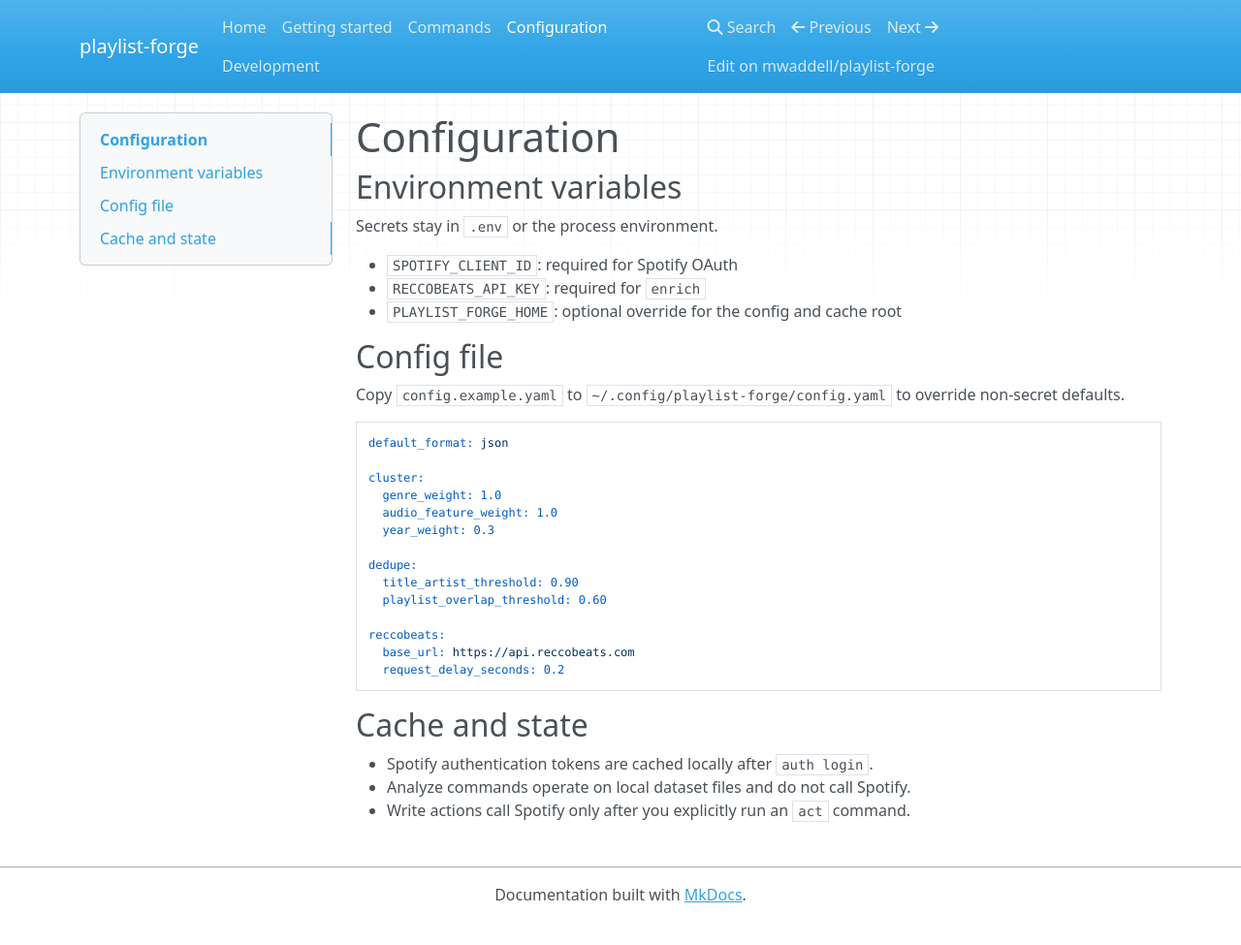
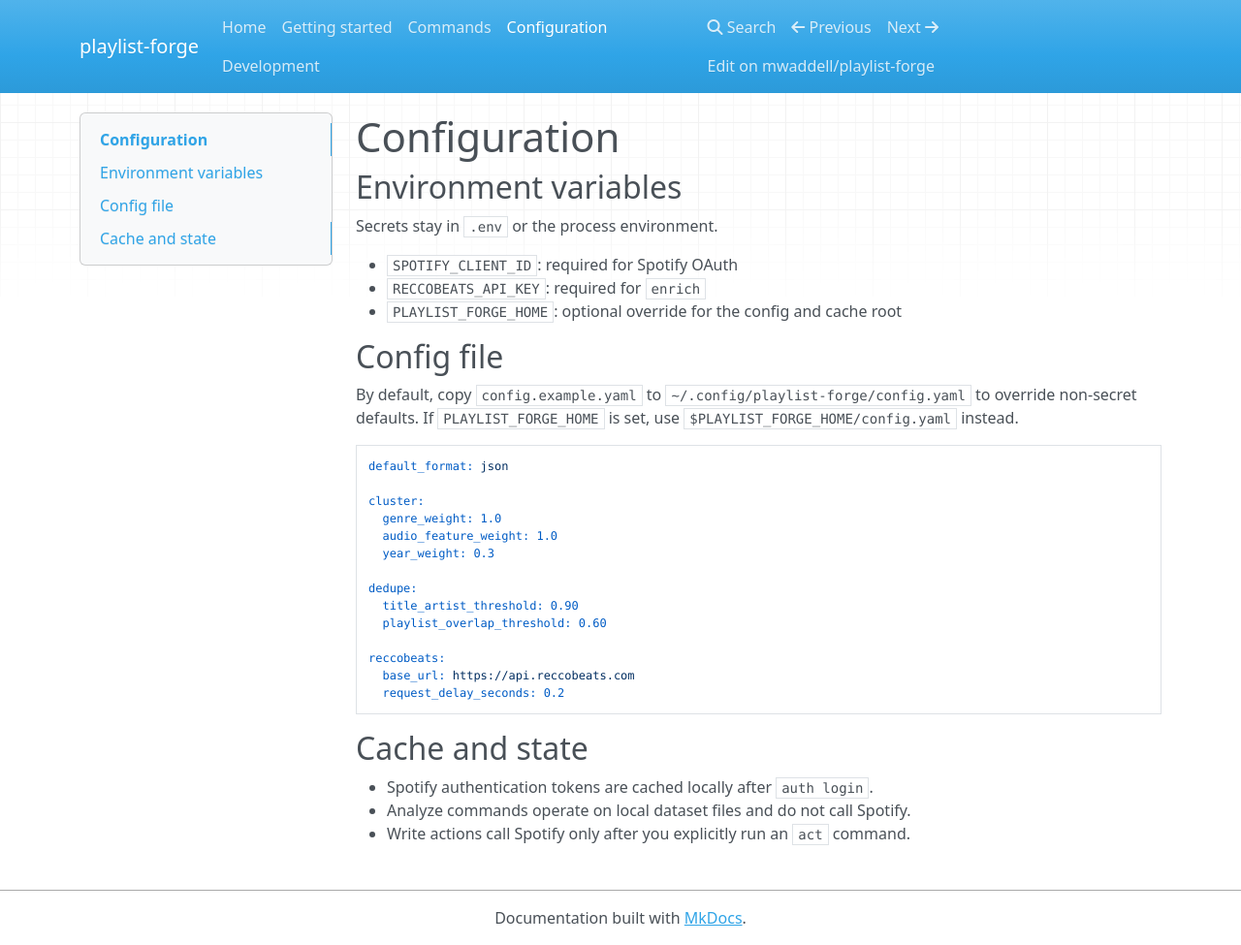
Before and after one commit to mwaddell/playlist-forge, an MkDocs documentation site: the page built from docs/configuration.md, in a window 1280 px wide and 975 px high. Shown: the whole window at 97% size. Built offline with MkDocs 1.6.1, drawn with Linux system fonts in a browser that asks for light colours; nearby versions of some CDN libraries.

Commit message:
Polish docs workflow and config docs
Co-authored-by: mwaddell <750244+mwaddell@users.noreply.github.com>

````diff
--- a/docs/configuration.md
+++ b/docs/configuration.md
@@ -10,8 +10,10 @@ Secrets stay in `.env` or the process environment.
 
 ## Config file
 
-Copy `config.example.yaml` to `~/.config/playlist-forge/config.yaml` to
-override non-secret defaults.
+By default, copy `config.example.yaml` to
+`~/.config/playlist-forge/config.yaml` to override non-secret defaults.
+If `PLAYLIST_FORGE_HOME` is set, use `$PLAYLIST_FORGE_HOME/config.yaml`
+instead.
 
 ```yaml
 default_format: json
````
Also changed, not shown: 1 other file.
